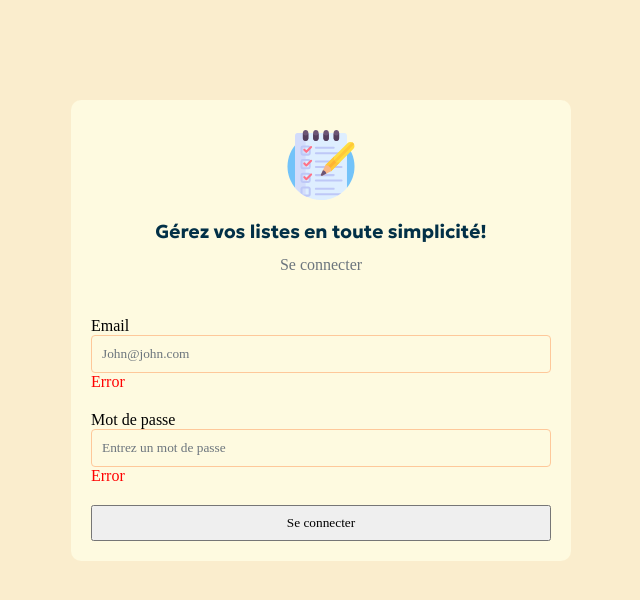
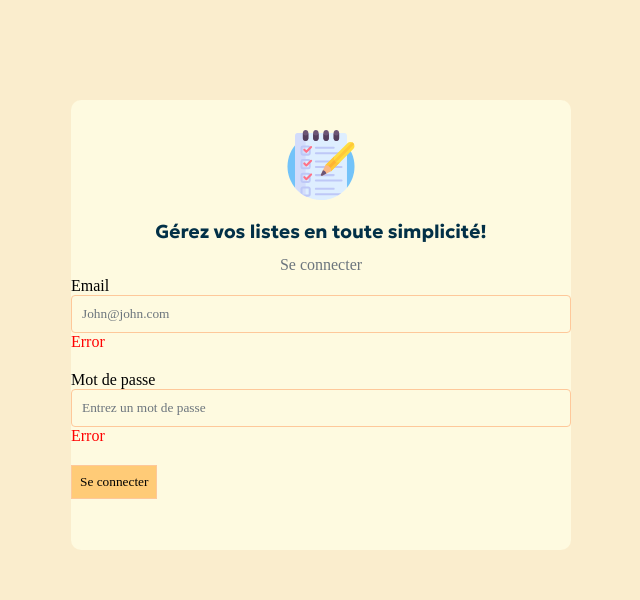
Before and after one commit to RomainBasly/data-list-single-repo, a Next.js app: page /login in a window 1280 px wide. Shown: the top 600 px of the page, without its empty margins (319-959 px from the left). Built offline with nearby package versions, Linux system fonts and the light colour scheme; a web font is replaced by a local one.

Commit message:
modify slightly the button

```diff
--- a/src/app/login/classes.module.scss
+++ b/src/app/login/classes.module.scss
@@ -49,12 +49,11 @@
     .form {
       display: flex;
       flex-direction: column;
-        margin: 20px;
+      gap: 20px;
 
       .form-element {
         display: flex;
         flex-direction: column;
-            margin-top: 20px;
 
         input {
           background-color: transparent;
@@ -73,15 +72,15 @@
           }
         }
 
-            button {
-                padding: 8px;
-            }
-
         .error {
           color: red;
         }
       }
+      button {
+        padding: 8px;
+        background-color: #ffcb77;
+        border: 1px solid #fec89a;
       }
     }
-
   }
+}
--- a/src/app/login/page.tsx
+++ b/src/app/login/page.tsx
@@ -26,7 +26,7 @@ export default function Login() {
             />
             <div className={classes["error"]}>Error</div>
           </div>
-          <div className={classes["form-element"]}>
+          <div className={classes["button-element"]}>
             <button>Se connecter</button>
           </div>
         </form>
```
Lines whose indentation alone changed are shown as unchanged.
